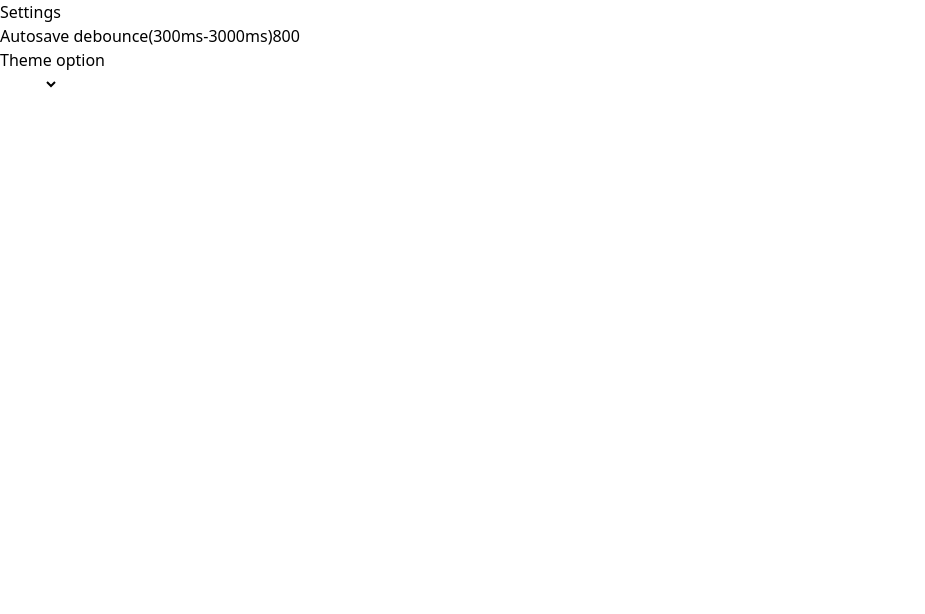
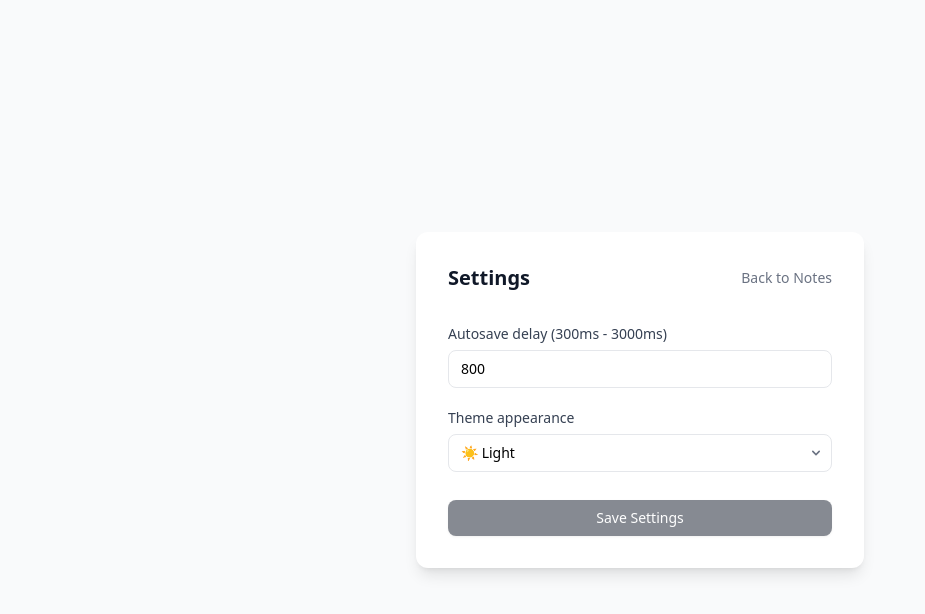
Before and after one commit to epictetus-from-hierapolis/zen-journal, an Angular app: page /settings in a window 1280 px wide. Shown: the top 614 px of the page, without its empty margins (0-925 px from the left). Built offline with nearby package versions, Linux system fonts and the light colour scheme; sample sign-in values are in the browser's storage.

Commit message:
feat(settings): add theme toggle and autosave delay with localStorage persistence

```diff
--- a/src/app/features/notes/notes.component.html
+++ b/src/app/features/notes/notes.component.html
@@ -21,8 +21,8 @@
       <button
         class="flex items-center gap-2 px-4 py-2 bg-gray-700 text-white text-sm cursor-pointer
       rounded-lg hover:bg-gray-600 transition-colors dark:bg-gray-800 dark:hover:bg-gray-700 dark:border dark:border-gray-700"
-        (click)=" appSettingsService.toggleTheme()">
-        {{appSettingsService.theme() === 'dark' ? '☀️ Light' : '🌙 Dark'}}
+        routerLink="/settings">
+        Settings
       </button>
     </div>
   </aside>
--- a/src/app/features/notes/notes.component.ts
+++ b/src/app/features/notes/notes.component.ts
@@ -4,12 +4,13 @@ import { NoteEditorComponent } from "./note-editor.component";
 import { NoteSearchComponent } from "./note-search.component";
 import { NOTES_SERVICE_TOKEN } from "../../shared/services/notes.token";
 import { AppSettingsService } from "../../shared/services/app-settings.service";
+import { RouterLink } from "@angular/router";
 
 
 @Component({
     selector: 'app-notes',
     standalone: true,
-    imports: [NoteListComponent, NoteEditorComponent, NoteSearchComponent],
+    imports: [NoteListComponent, NoteEditorComponent, NoteSearchComponent, RouterLink],
     templateUrl: './notes.component.html',
     changeDetection: ChangeDetectionStrategy.OnPush
 })
--- a/src/app/features/settings/settings.component.html
+++ b/src/app/features/settings/settings.component.html
@@ -1,18 +1,63 @@
-<div>
-    <form [formGroup]="settingsForm" (ngSubmit)="onSubmit()" class="">
-        <h1 class="">Settings</h1>
-        <div class="">
-            <label class="">Autosave debounce(300ms-3000ms)</label>
-            <input formControlName="debounce" type="number" placeholder="" class="" />
+<div class="flex justify-center items-center min-h-screen w-full bg-gray-50 dark:bg-gray-950 p-4">
+    <div class="bg-white dark:bg-gray-900 p-8 rounded-xl shadow-lg w-full max-w-md flex flex-col gap-6">
+
+        <div class="flex items-center justify-between mb-2">
+            <h1 class="text-xl font-semibold text-gray-900 dark:text-white">Settings</h1>
+            <a routerLink="/"
+                class="text-sm text-gray-500 hover:text-gray-700 dark:text-gray-400 dark:hover:text-gray-200 transition-colors">
+                Back to Notes
+            </a>
         </div>
-        <div class="">
-            <label class="">Theme option</label>
-            <div class="">
-                <select formControlName="theme">
-                    <option value="">Light</option>
-                    <option value="">Dark</option>
-                </select>
+
+        <form [formGroup]="settingsForm" (ngSubmit)="onSubmit()" class="flex flex-col gap-5">
+
+            <div class="flex flex-col gap-1.5">
+                <label class="text-sm font-medium text-gray-700 dark:text-gray-300">
+                    Autosave delay (300ms - 3000ms)
+                </label>
+                <input formControlName="autosaveDelay" type="number"
+                    class="w-full px-3 py-2 text-sm dark:text-white dark:bg-gray-800 border border-gray-200 dark:border-gray-700 rounded-lg outline-none focus:border-gray-400 dark:focus:border-gray-500 transition-colors" />
+                @if (autosaveDelayControl?.invalid && submitted === true) {
+                <p class="text-red-500 dark:text-red-400 text-xs mt-1">
+                    @if(autosaveDelayControl?.hasError('required')){
+                    Autosave delay este required
+                    }
+                    @if(autosaveDelayControl?.hasError('min')){
+                    Valoarea introdusa este mai mica decat 300ms
+                    }
+                    @if(autosaveDelayControl?.hasError('max')){
+                    Valoarea introdusa este mai mare decat 3000ms
+                    }
+                </p>
+                }
             </div>
-        </div>
-    </form>
+
+            <div class="flex flex-col gap-1.5">
+                <label class="text-sm font-medium text-gray-700 dark:text-gray-300">
+                    Theme appearance
+                </label>
+                <div class="relative">
+                    <select formControlName="themeAppearence"
+                        class="w-full px-3 py-2 text-sm dark:text-white dark:bg-gray-800 border border-gray-200 dark:border-gray-700 rounded-lg outline-none focus:border-gray-400 dark:focus:border-gray-500 transition-colors appearance-none cursor-pointer">
+                        <option value="light">☀️ Light</option>
+                        <option value="dark">🌙 Dark</option>
+                    </select>
+                    <div
+                        class="pointer-events-none absolute inset-y-0 right-0 flex items-center px-2 text-gray-500 dark:text-gray-400">
+                        <svg class="h-4 w-4 fill-current" viewBox="0 0 20 20">
+                            <path
+                                d="M5.293 7.293a1 1 0 011.414 0L10 10.586l3.293-3.293a1 1 0 111.414 1.414l-4 4a1 1 0 01-1.414 0l-4-4a1 1 0 010-1.414z" />
+                        </svg>
+                    </div>
+                </div>
+            </div>
+
+            <div class="pt-2">
+                <button type="submit" [disabled]="settingsForm.pristine"
+                    class="w-full px-4 py-2 bg-gray-900 dark:bg-white dark:text-gray-900 text-white text-sm font-medium rounded-lg hover:bg-gray-700 dark:hover:bg-gray-200 transition-colors disabled:opacity-50 disabled:cursor-not-allowed shadow-sm">
+                    Save Settings
+                </button>
+            </div>
+        </form>
+    </div>
 </div>
--- a/src/app/features/settings/settings.component.ts
+++ b/src/app/features/settings/settings.component.ts
@@ -2,29 +2,43 @@ import { ChangeDetectionStrategy, Component, inject } from "@angular/core";
 import { NonNullableFormBuilder, ReactiveFormsModule, Validators } from "@angular/forms";
 import { APP_CONFIG } from "../../shared/config/app.config.token";
 import { themeValidator } from "../../shared/validators/theme.validator";
+import { AppSettingsService } from "../../shared/services/app-settings.service";
+import { Router, RouterLink } from "@angular/router";
 
 @Component({
     selector: 'app-settings',
     standalone: true,
-    imports: [ReactiveFormsModule],
+    imports: [ReactiveFormsModule, RouterLink],
     templateUrl: './settings.component.html',
     changeDetection: ChangeDetectionStrategy.OnPush
 })
 export class SettingsComponent {
     private readonly fb = inject(NonNullableFormBuilder);
+    private readonly routerService = inject(Router);
+    private readonly appSettingsService = inject(AppSettingsService);
     private readonly appConfig = inject(APP_CONFIG);
 
+    protected submitted: boolean = false;
+
     protected settingsForm = this.fb.group({
-        debounce: [
+        autosaveDelay: [
             this.appConfig.autosaveDelay,
             [Validators.required, Validators.min(300), Validators.max(3000)]],
-        theme: [this.appConfig.theme, [Validators.required, themeValidator()]]
+        themeAppearence: [this.appConfig.themeAppearence, [Validators.required, themeValidator()]]
     });
 
-    public async onSubmit(): Promise<void> {
-
+    protected get autosaveDelayControl() {
+        return this.settingsForm.get('autosaveDelay');
     }
 
-
-
+    public async onSubmit(): Promise<void> {
+        this.submitted = true;
+        if (this.settingsForm.invalid) return;
+        const { autosaveDelay, themeAppearence } = this.settingsForm.getRawValue();
+        this.appSettingsService.setThemeAppearence(themeAppearence);
+        this.appSettingsService.updateAutosaveDelay(autosaveDelay);
+        this.submitted = false;
+        this.settingsForm.markAsPristine();
+        this.routerService.navigate(['/']);
+    }
 }
--- a/src/app/shared/config/app.config.token.ts
+++ b/src/app/shared/config/app.config.token.ts
@@ -1,18 +1,20 @@
 import { InjectionToken } from '@angular/core';
+import { AppSettings } from '../models/app-settings.model';
 
 export interface AppConfig {
     autosaveDelay: number;
     maxNotesPerNotebook: number;
     appName: string;
-    theme: 'light' | 'dark';
+    themeAppearence: 'light' | 'dark';
 }
 
+const settings: AppSettings = JSON.parse(localStorage.getItem('settings') ?? 'null') ?? { themeAppearence: 'light', autosaveDelay: 800 };
 export const APP_CONFIG = new InjectionToken<AppConfig>('AppConfig', {
     providedIn: 'root',
     factory: () => ({
-        autosaveDelay: 800,
-        maxNotesPerNotebook: 100,
+        autosaveDelay: settings.autosaveDelay,
+        maxNotesPerNotebook: 100,// TODO: implement in app setings
         appName: 'Zen Journal',
-        theme: 'light'
+        themeAppearence: settings.themeAppearence
     })
 });
--- a/src/app/shared/models/app-settings.model.ts
+++ b/src/app/shared/models/app-settings.model.ts
@@ -1,4 +1,5 @@
-export type Theme = 'light' | 'dark';
+export type ThemeAppearence = 'light' | 'dark';
 export interface AppSettings {
-    theme: Theme;
+    themeAppearence: ThemeAppearence;
+    autosaveDelay: number;
 }
--- a/src/app/shared/services/app-settings.service.ts
+++ b/src/app/shared/services/app-settings.service.ts
@@ -1,24 +1,39 @@
 import { DOCUMENT, inject, Injectable, signal } from "@angular/core";
-import { AppSettings, Theme } from "../models/app-settings.model";
+import { AppSettings, ThemeAppearence } from "../models/app-settings.model";
+import { APP_CONFIG } from "../config/app.config.token";
 
 @Injectable({
     providedIn: 'root'
 })
 export class AppSettingsService {
     private document = inject(DOCUMENT);
-    private settings: AppSettings = JSON.parse(localStorage.getItem('settings') ?? 'null') ?? { theme: 'light' };
-    public theme = signal<Theme>(this.settings.theme);
+    private readonly appConfig = inject(APP_CONFIG);
+    public themeAppearence = signal<ThemeAppearence>(this.appConfig.themeAppearence);
+    public autosaveDelay = signal<number>(this.appConfig.autosaveDelay);
 
     constructor() {
-        if (this.settings.theme === 'dark') {
-            this.document.documentElement.classList.add(this.settings.theme);
+        if (this.appConfig.themeAppearence === 'dark') {
+            this.document.documentElement.classList.add(this.appConfig.themeAppearence);
         }
     }
 
-    public toggleTheme() {
-        const isDark: boolean = this.document.documentElement.classList.toggle('dark');
-        const theme = isDark ? 'dark' : 'light';
-        localStorage.setItem('settings', JSON.stringify({ theme }));
-        this.theme.set(theme);
+    public setThemeAppearence(themeAppearence: ThemeAppearence): void {
+        if (themeAppearence === this.themeAppearence()) return;
+        this.document.documentElement.classList.remove(this.themeAppearence());
+        this.document.documentElement.classList.add(themeAppearence);
+        this.themeAppearence.set(themeAppearence);
+        this.saveSettings();
+    }
+
+    public updateAutosaveDelay(autosaveDelay: number): void {
+        this.autosaveDelay.set(autosaveDelay);
+        this.saveSettings();
+    }
+
+    private saveSettings(): void {
+        localStorage.setItem('settings', JSON.stringify({
+            themeAppearence: this.themeAppearence(),
+            autosaveDelay: this.autosaveDelay()
+        }));
     }
 }
```
Also changed, not shown: 1 other file (tests, documents, lock files or other folders).
